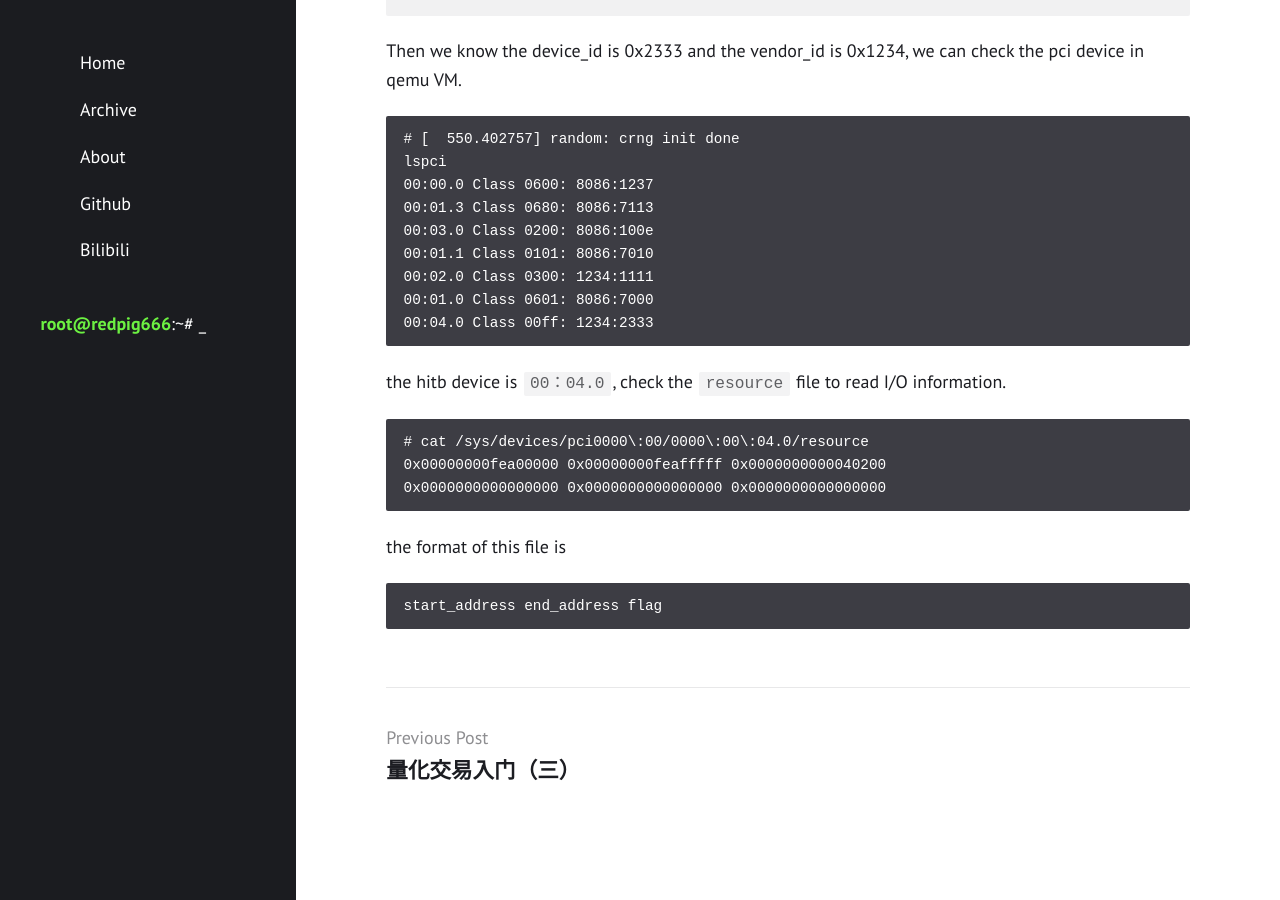
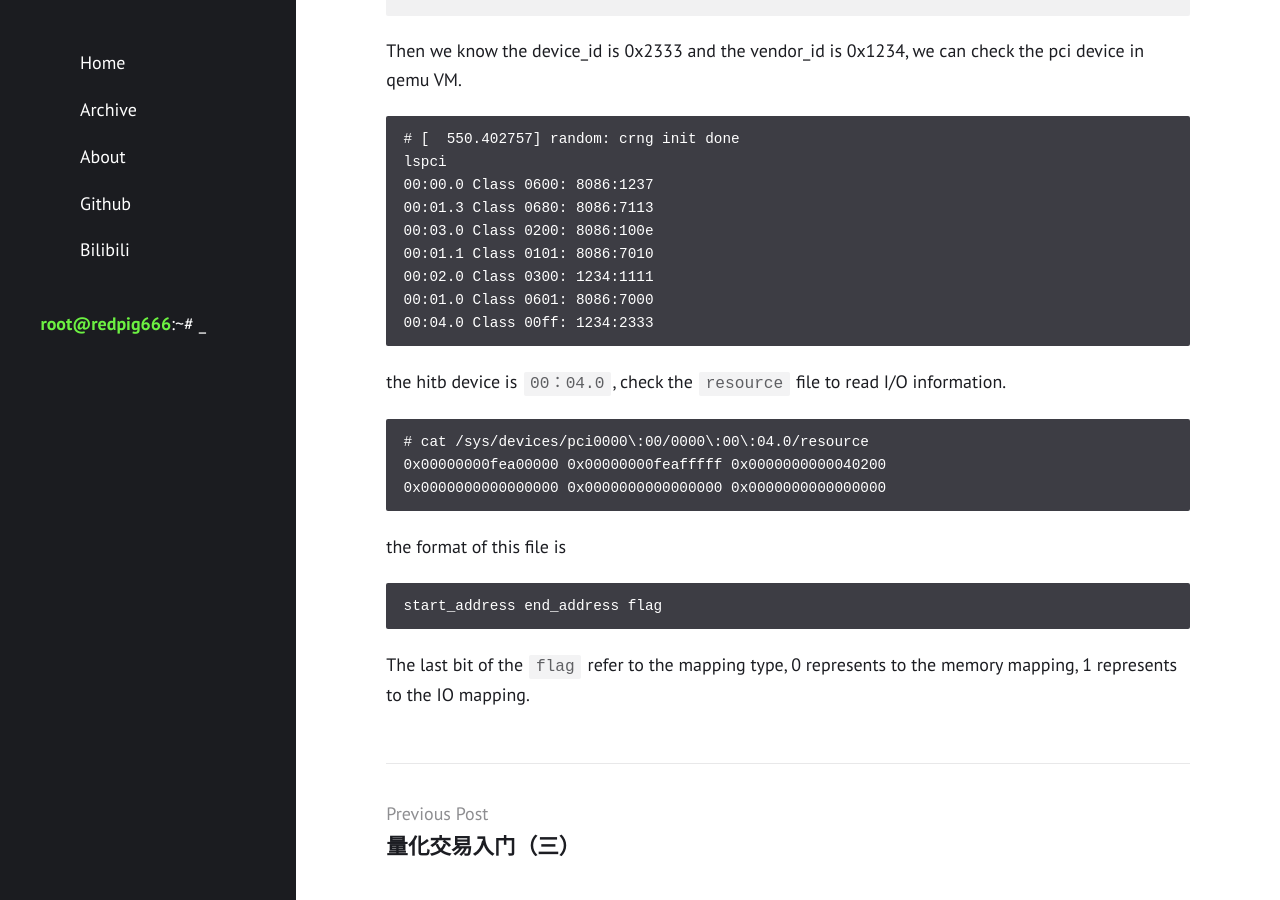
Before and after one commit to redpigsixsixsix/redpigsixsixsix.github.io, a Jekyll site: the page built from _posts/2021-03-19-QemuEscapeBasic.md, in a window 1280 px wide and 900 px high, scrolled down 2265 px. Built offline with Jekyll 4.4.1, drawn with Linux system fonts in a browser that asks for light colours.

Commit message:
Update 2021-03-19-QemuEscapeBasic.md

````diff
--- a/_posts/2021-03-19-QemuEscapeBasic.md
+++ b/_posts/2021-03-19-QemuEscapeBasic.md
@@ -82,3 +82,4 @@ the format of this file is
 ```
 start_address end_address flag
 ```
+The last bit of the `flag` refer to the mapping type, 0 represents to the memory mapping, 1 represents to the IO mapping.
````
